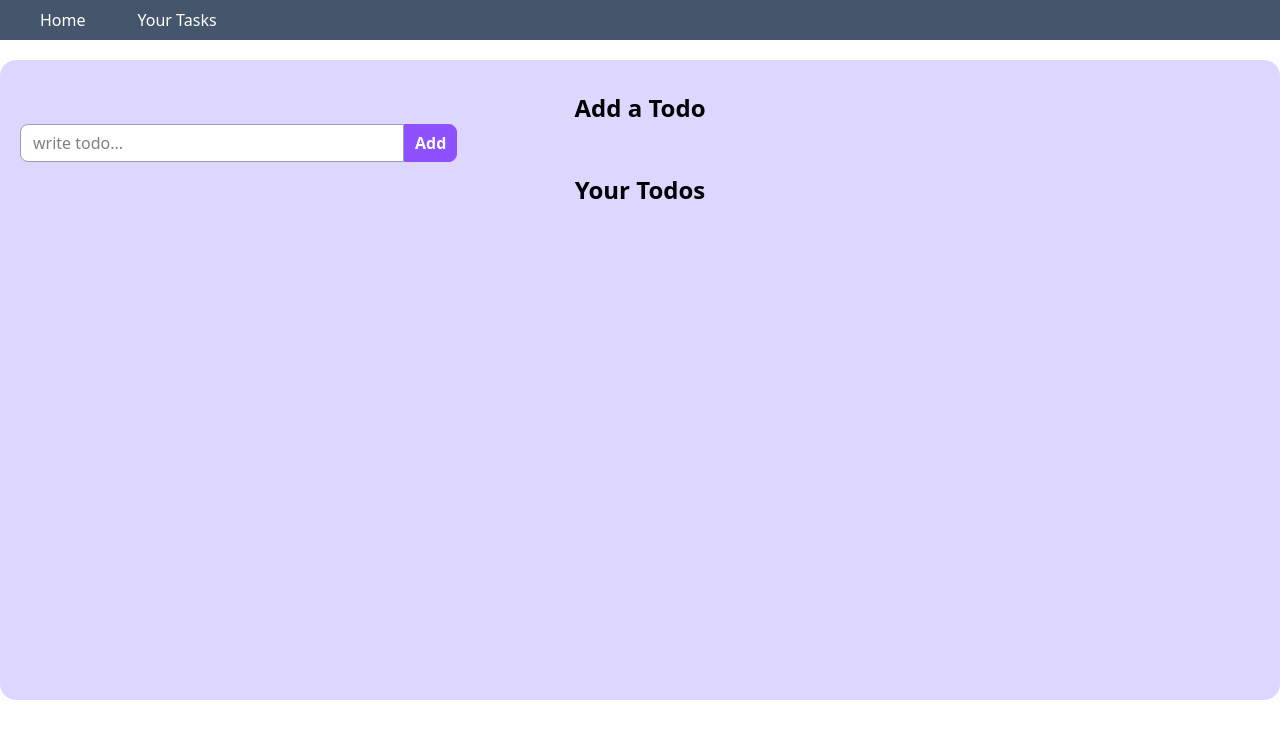
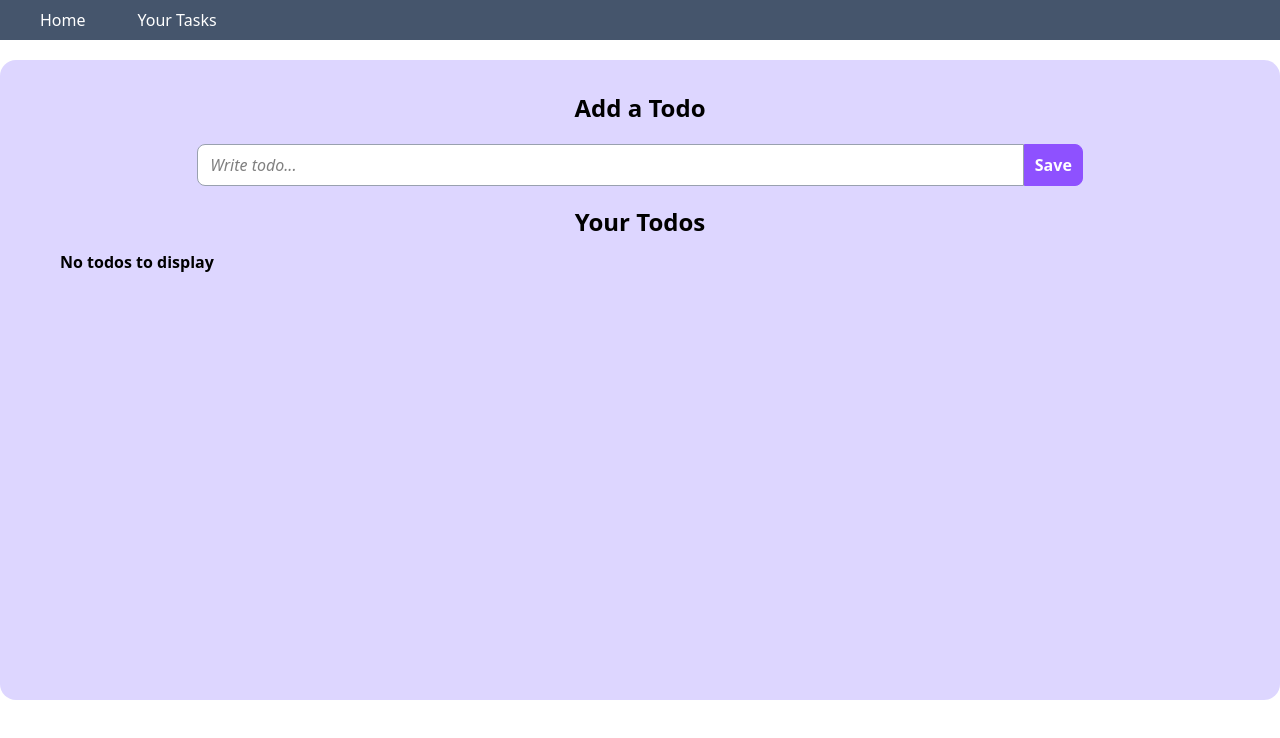
Before and after one commit to vishal290704/Your-Planner, a React (Vite) app: page / in a window 1280 px wide. Shown: the top 738 px of the page. Built offline with nearby package versions, Linux system fonts and the light colour scheme.

Commit message:
edit-correction

```diff
--- a/src/App.jsx
+++ b/src/App.jsx
@@ -1,39 +1,60 @@
-import { useState } from "react";
+import { useState, useRef } from "react";
 import Navbar from "./components/Navbar";
 import { v4 as uuidv4 } from "uuid";
 
 function App() {
-  const [todo, settodo] = useState("");
-  const [todos, settodos] = useState([]);
+  const [todo, setTodo] = useState("");
+  const [todos, setTodos] = useState([]);
+  const [isEditing, setIsEditing] = useState(false);
+  const [editId, setEditId] = useState(null);
+  const inputRef = useRef(null);
 
-  const handleEdit = () => {};
+  const handleAdd = () => {
+    if (todo.trim() === "") return;
+
+    if (isEditing) {
+      // Update existing todo
+      const updatedTodos = todos.map((item) =>
+        item.id === editId ? { ...item, todo } : item
+      );
+      setTodos(updatedTodos);
+      setIsEditing(false);
+      setEditId(null);
+    } else {
+      // Add new todo
+      setTodos([...todos, { id: uuidv4(), todo, isCompleted: false }]);
+    }
+
+    setTodo("");
+  };
 
   const handleDelete = (e, id) => {
-    let newTodos = todos.filter(item=>{
-      return item.id!==id
-    });
-    // newTodos[index].isCompleted = !newTodos[index].isCompleted;
-    settodos(newTodos);
-
+    const newTodos = todos.filter((item) => item.id !== id);
+    setTodos(newTodos);
   };
 
-  const handleAdd = () => {
-    settodos([...todos, { id: uuidv4(), todo, isCompleted: false }]);
-    settodo("");
+  const handleEdit = (e, id) => {
+    const t = todos.find((item) => item.id === id);
+    setTodo(t.todo);
+    setIsEditing(true);
+    setEditId(id);
+    setTimeout(() => {
+      inputRef.current.focus();
+      inputRef.current.selectionStart = inputRef.current.selectionEnd = inputRef.current.value.length;
+    }, 0);
   };
+
+
   const handleChange = (e) => {
-    // settodos([...todos, {todo, isCompleted:false}])
-    settodo(e.target.value);
+    setTodo(e.target.value);
   };
 
   const handleCheckbox = (e) => {
-    let id = e.target.name;
-    let index = todos.findIndex((item) => {
-      return item.id === id;
-    });
-    let newTodos = [...todos];
-    newTodos[index].isCompleted = !newTodos[index].isCompleted;
-    settodos(newTodos);
+    const id = e.target.name;
+    const newTodos = todos.map((item) =>
+      item.id === id ? { ...item, isCompleted: !item.isCompleted } : item
+    );
+    setTodos(newTodos);
   };
 
   return (
@@ -42,30 +63,40 @@ function App() {
       <div className="container mx-auto bg-violet-200 p-5 my-5 rounded-2xl min-h-[80vh]">
         <div className="addTodo my-3">
           <h2 className="flex justify-center items-center text-2xl font-bold">
-            Add a Todo
+            {isEditing ? "Edit Todo" : "Add a Todo"}
           </h2>
+          <div className="flex justify-center my-5">
             <input
+              ref={inputRef}
               onChange={handleChange}
               value={todo}
-            className="border border-gray-400 w-96 bg-white rounded-l-lg px-3 py-1.5 text-black focus:outline-none focus:border-violet-500"
+              className="border italic border-gray-400 w-2/3 bg-white rounded-l-lg px-3 py-2 text-black focus:outline-none focus:border-violet-500"
               type="text"
-            placeholder="write todo... "
+              placeholder="Write todo..."
             />
 
             <button
               onClick={handleAdd}
               className="bg-violet-500 hover:bg-violet-800 border rounded-r-lg font-bold border-violet-500 text-white py-1.5 px-2.5"
             >
-            Add
+              {isEditing ? "Update" : "Save"}
             </button>
           </div>
+        </div>
+
         <h2 className="flex justify-center items-center my-3 text-2xl font-bold">
           Your Todos
         </h2>
+
         <div className="todos">
-          {todos.map((item) => {
-            return (
-              <div key={item.id} className="todo flex justify-between items-center bg-white p-3 rounded-lg shadow my-2">
+          {todos.length === 0 && (
+            <div className="mx-10 font-bold">No todos to display</div>
+          )}
+          {todos.map((item) => (
+            <div
+              key={item.id}
+              className="todo flex justify-between items-center bg-white p-3 rounded-lg shadow my-2"
+            >
               <div className="flex items-center">
                 <input
                   name={item.id}
@@ -74,14 +105,18 @@ function App() {
                   checked={item.isCompleted}
                   className="mr-3"
                 />
-                <div className={item.isCompleted ? "line-through" : ""}>
+                <div
+                  className={`font-medium ${
+                    item.isCompleted ? "line-through text-gray-500" : ""
+                  }`}
+                >
                   {item.todo}
                 </div>
               </div>
 
               <div className="buttons flex">
                 <button
-                  onClick={() => handleEdit(item.id)}
+                  onClick={(e) => handleEdit(e, item.id)}
                   className="bg-violet-500 hover:bg-violet-800 border rounded-lg font-bold border-violet-500 text-white py-1 mx-1 px-2.5"
                 >
                   Edit
@@ -95,9 +130,7 @@ function App() {
                 </button>
               </div>
             </div>
-
-            );
-          })}
+          ))}
         </div>
       </div>
     </>
```
Lines whose indentation alone changed are shown as unchanged.
